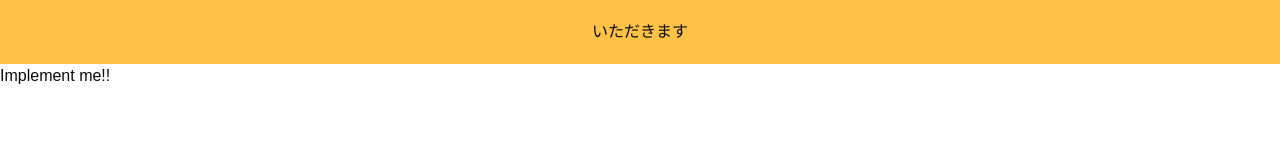
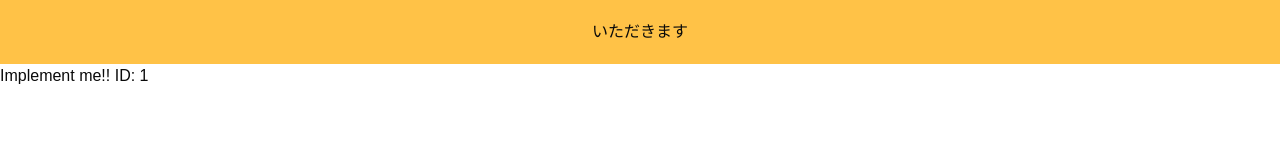
Before and after one commit to a-company-jp/gaishi-hackathon-app, a Next.js app in the folder webapp/: page /order/menu/1 in a window 1280 px wide. Shown: the top 160 px of the page. Built offline with nearby package versions, Linux system fonts and the light colour scheme; no server answers.

Commit message:
🐛 generateStaticParams

```diff
--- a/webapp/src/app/order/menu/[id]/page.tsx
+++ b/webapp/src/app/order/menu/[id]/page.tsx
@@ -1,11 +1,16 @@
-import React from "react";
+export function generateStaticParams() {
+  return [{ id: "1" }, { id: "2" }, { id: "3" }];
+}
 
-function Page() {
+export default async function Page({
+  params,
+}: {
+  params: Promise<{ id: string }>;
+}) {
+  const { id } = await params;
   return (
     <>
-      <div>Implement me!!</div>
+      <div>Implement me!! ID: {id}</div>
     </>
   );
 }
-
-export default Page;
```
